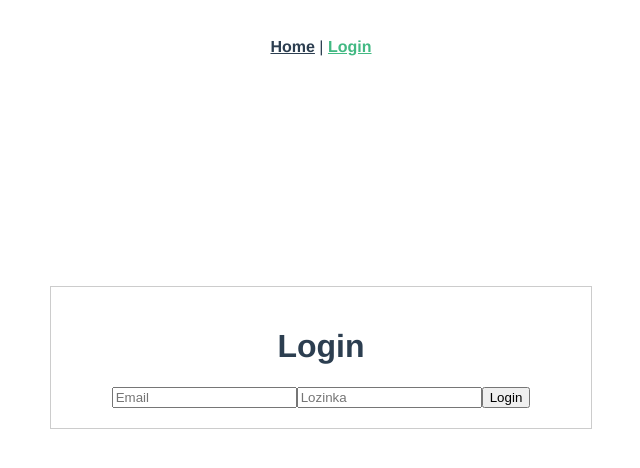
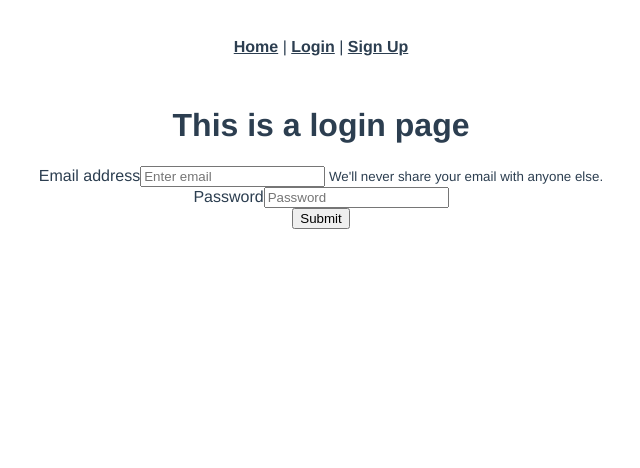
Before and after one commit to banicl/adempta_fipu, a Vue app in the folder adempta/: page /login in a window 1280 px wide. Shown: the top 468 px of the page, without its empty margins (319-959 px from the left). Built offline with nearby package versions, Linux system fonts and the light colour scheme.

Commit message:
signup, login, firebase

```diff
--- a/adempta/src/App.vue
+++ b/adempta/src/App.vue
@@ -2,7 +2,8 @@
   <div id="app">
     <div id="nav">
       <router-link to="/">Home</router-link> |
-      <router-link to="/login">Login</router-link>
+      <router-link to="/Login">Login</router-link> |
+      <router-link to="/SignUp">Sign Up</router-link>
     </div>
     <router-view />
   </div>
--- a/adempta/src/firebase.js
+++ b/adempta/src/firebase.js
@@ -1,18 +1,20 @@
-var firebase = require("firebase/app");
-require("firebase/auth");
-require("firebase/firestore");//korištenje import firestore
-import { initializeApp } from 'firebase/app';
+import firebase from 'firebase/app';
+import 'firebase/auth';
+import 'firebase/firestore';
+import 'firebase/storage';
+
 const firebaseConfig = {
-    apiKey: "AIzaSyAEpu7-QvInRu6wf3v15XKTu6jgsoJYs58",
-    authDomain: "adempta-81060.firebaseapp.com",
-    projectId: "adempta-81060",
-    storageBucket: "adempta-81060.appspot.com",
-    messagingSenderId: "130191613480",
-    appId: "1:130191613480:web:7e3ca22988e6209f1b5f1d"
+    apiKey: "AIzaSyCRghnWl0eIPfXwu7PBSbc_dS7TdzHll2w",
+    authDomain: "adempta-fipu-960af.firebaseapp.com",
+    projectId: "adempta-fipu-960af",
+    storageBucket: "adempta-fipu-960af.appspot.com",
+    messagingSenderId: "460363423744",
+    appId: "1:460363423744:web:f5073d8f37b7c6e35178e5"
 };
 
-// Initialize Firebase
-const app = initializeApp(firebaseConfig);
-export default {
-    firebase, //kljuc i vrijednost
-};
+firebase.initializeApp(firebaseConfig);
+
+let db = firebase.firestore();
+let storage = firebase.storage();
+
+export { firebase, db, storage };
--- a/adempta/src/router/index.js
+++ b/adempta/src/router/index.js
@@ -16,7 +16,15 @@ const routes = [
     // route level code-splitting
     // this generates a separate chunk (about.[hash].js) for this route
     // which is lazy-loaded when the route is visited.
-    component: () => import(/* webpackChunkName: "about" */ '../views/Login.vue')
+    component: () => import(/* webpackChunkName: "Login" */ '../views/Login.vue')
+  },
+  {
+    path: '/signup',
+    name: 'SignUp',
+    // route level code-splitting
+    // this generates a separate chunk (about.[hash].js) for this route
+    // which is lazy-loaded when the route is visited.
+    component: () => import(/* webpackChunkName: "Login" */ '../views/SignUp.vue')
   }
 ]
 
--- a/adempta/src/views/Login.vue
+++ b/adempta/src/views/Login.vue
@@ -1,45 +1,70 @@
 <template>
-  <div id="login">
-    <h1>Login</h1>
-    <input type="text" name="email" v-model="inputemail" placeholder="Email" />
-    <input
-      type="lozinka"
-      name="lozinka"
-      v-model="inputlozinka"
-      placeholder="Lozinka"
-    />
-    <button type="button" v-on:click="login()">Login</button>
+  <div class="about">
+    <h1>This is a login page</h1>
+
+    <div class="row">
+      <div class="col"></div>
+      <div class="col">
+        <form>
+          <div class="form-group">
+            <label for="exampleInputEmail1">Email address</label>
+            <input
+              type="email"
+              v-model="username"
+              class="form-control"
+              id="exampleInputEmail1"
+              aria-describedby="emailHelp"
+              placeholder="Enter email"
+            />
+            <small id="emailHelp" class="form-text text-muted">
+              We'll never share your email with anyone else.
+            </small>
+          </div>
+          <div class="form-group">
+            <label for="exampleInputPassword1">Password</label>
+            <input
+              v-model="password"
+              type="password"
+              class="form-control"
+              id="exampleInputPassword1"
+              placeholder="Password"
+            />
+          </div>
+          <button type="button" @click="login()" class="btn btn-primary">
+            Submit
+          </button>
+        </form>
+      </div>
+      <div class="col"></div>
+    </div>
   </div>
 </template>
-
 <script>
 import { firebase } from "@/firebase";
 export default {
   name: "login",
   data() {
     return {
-      inputemail: "",
-      inputlozinka: "",
+      username: "",
+      password: "",
     };
   },
   methods: {
     login() {
-      console.log("login..." + this.inputemail);
+      console.log("login..." + this.username);
       firebase
         .auth()
-        .signInWithEmailAndPassword(this.inputemail, this.inputlozinka)
-        .then(function (result) {
-          console.log("Uspjesna prijava", result);
+        .signInWithEmailAndPassword(this.username, this.password)
+        .then((result) => {
+          console.log("Uspješna prijava", result);
         })
         .catch(function (e) {
-          //u slucaju greske catch prima jednu funkciu u koju stvlja eror objekt
-          console.error("greska", e);
+          console.error("Greška", e);
         });
     },
   },
 };
 </script>
-
 <style scoped>
 #login {
   width: 500px;
--- /dev/null
+++ b/adempta/src/views/SignUp.vue
@@ -0,0 +1,76 @@
+<template>
+    <div class="about">
+        <h1>This is a signup page</h1>
+
+        <div class="row">
+            <div class="col"></div>
+            <div class="col">
+                <form>
+                    <div class="form-group">
+                        <label for="exampleInputEmail1">Email address</label>
+                        <input
+                            type="email"
+                            v-model="username"
+                            class="form-control"
+                            id="exampleInputEmail1"
+                            aria-describedby="emailHelp"
+                            placeholder="Enter email"
+                        />
+                        <small id="emailHelp" class="form-text text-muted">
+                            We'll never share your email with anyone else.
+                        </small>
+                    </div>
+                    <div class="form-group">
+                        <label for="exampleInputPassword1">Password</label>
+                        <input
+                            type="password"
+                            v-model="password"
+                            class="form-control"
+                            id="exampleInputPassword1"
+                            placeholder="Password"
+                        />
+                    </div>
+                    <div class="form-group">
+                        <label for="exampleInputPassword2">Repeat Password</label>
+                        <input
+                            type="password"
+                            v-model="passwordRepeat"
+                            class="form-control"
+                            id="exampleInputPassword2"
+                            placeholder="Password"
+                        />
+                    </div>
+                    <button type="button" @click="signup" class="btn btn-primary">Submit</button>
+                </form>
+            </div>
+            <div class="col"></div>
+        </div>
+    </div>
+</template>
+<script>
+import { firebase } from '@/firebase';
+export default {
+    name: 'Signup',
+    data() {
+        return {
+            username: '',
+            password: '',
+            passwordRepeat: '',
+        };
+    },
+    methods: {
+        signup() {
+            firebase
+                .auth()
+                .createUserWithEmailAndPassword(this.username, this.password)
+                .then(function() {
+                    console.log('Uspješna registracija');
+                })
+                .catch(function(error) {
+                    console.error('Došlo je do greške', error);
+                });
+            console.log('Nastavak');
+        },
+    },
+};
+</script>
```
Also changed, not shown: adempta/src/main.js (line endings or trailing spaces).
